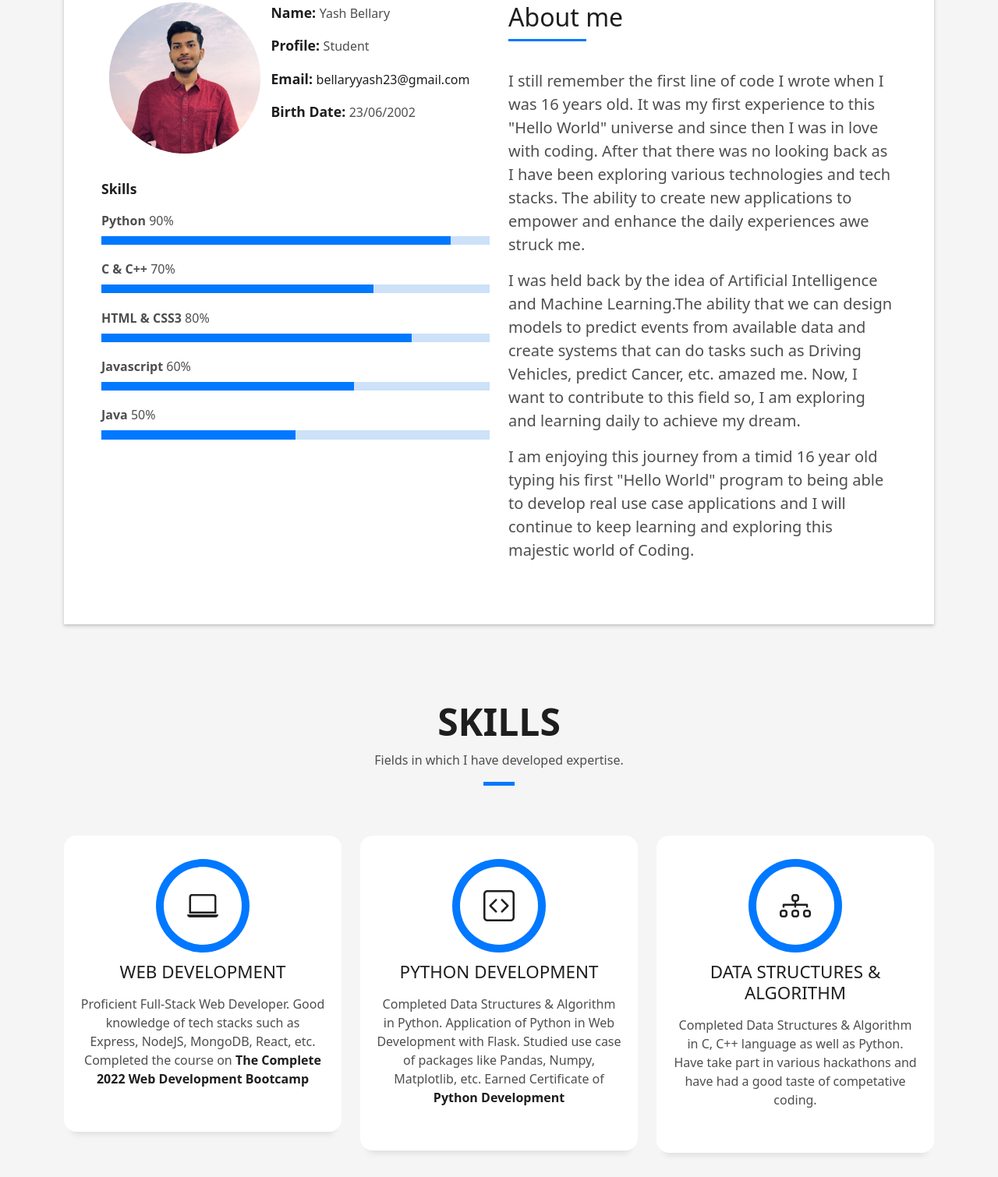
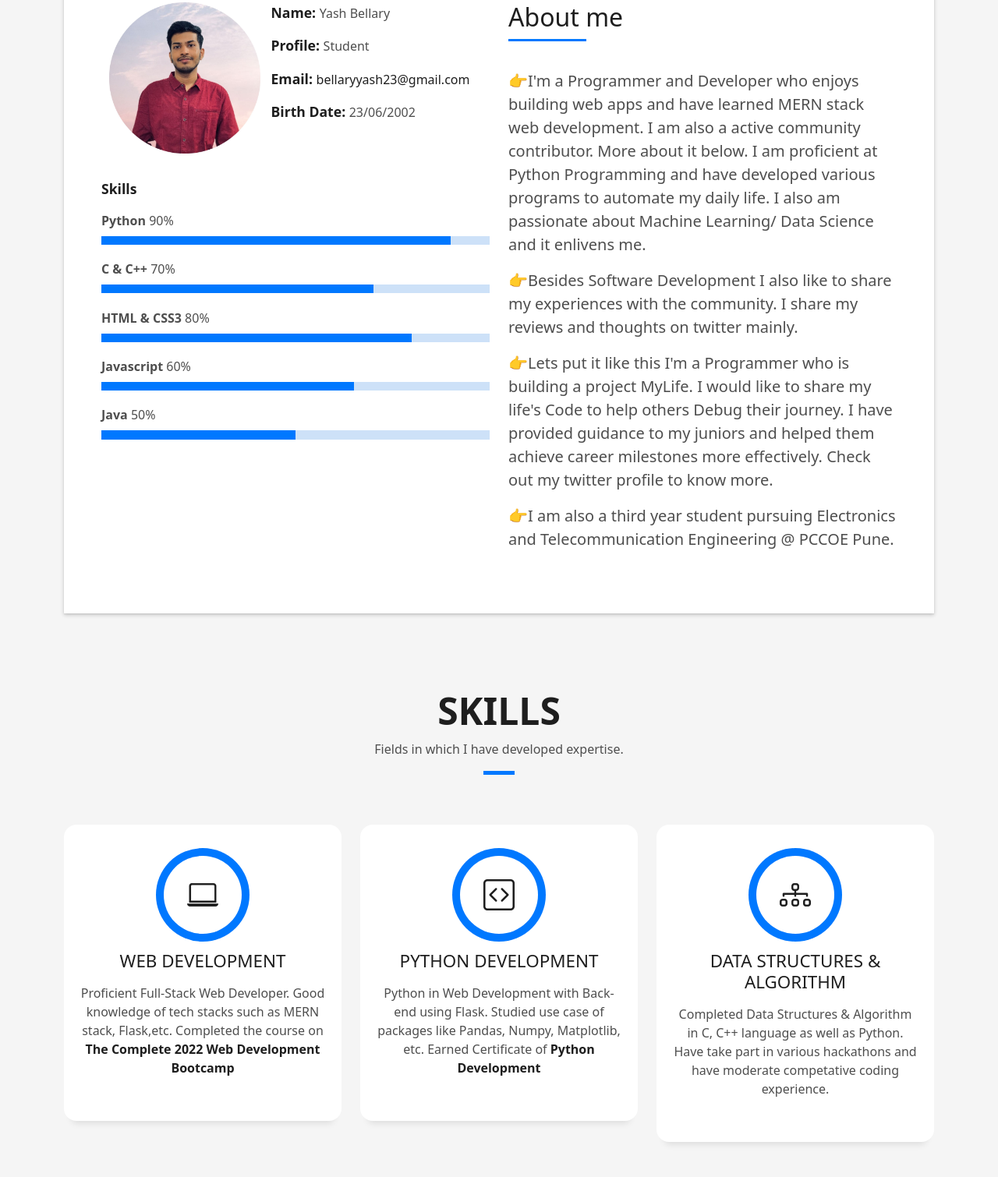
Before and after one commit to bellaryyash23/Personal_Website, a plain HTML site: page index.html in a window 1280 px wide. Shown: the part 925-2435 px from the top of the page at 78% size. Drawn offline with Linux system fonts and the light colour scheme.

Commit message:
Modify About me message

```diff
--- a/index.html
+++ b/index.html
@@ -139,14 +139,17 @@
                       </h5>
                     </div>
                     <p class="lead">
-                      I still remember the first line of code I wrote when I was 16 years old. It was my first experience to this "Hello World" universe and since then I was in love with coding. After that there was no looking back as I have been exploring various technologies and tech stacks. The ability to create new applications to empower and enhance the daily experiences awe struck me.
+                      👉I'm a Programmer and Developer who enjoys building web apps and have learned MERN stack web development. I am also a active community contributor. More about it below. I am proficient at Python Programming and have developed various programs to automate my daily life. I also am passionate about Machine Learning/ Data Science and it enlivens me.
                     </p>
                     <p class="lead">
-                      I was held back by the idea of Artificial Intelligence and Machine Learning.The ability that we can design models to predict events from available data and create systems that can do tasks such as Driving Vehicles, predict Cancer, etc. amazed me.
-                      Now, I want to contribute to this field so, I am exploring and learning daily to achieve my dream.
+                      👉Besides Software Development I also like to share my experiences with the community. I share my reviews and thoughts on twitter mainly.
                     </p>
                     <p class="lead">
-                      I am enjoying this journey from a timid 16 year old typing his first "Hello World" program to being able to develop real use case applications and I will continue to keep learning and exploring this majestic world of Coding.
+                      👉Lets put it like this I'm a Programmer who is building a project MyLife. I would like to share my life's Code to help others Debug their journey. I have provided guidance to my juniors and helped them achieve career milestones more effectively.
+                      Check out my twitter profile to know more.
+                    </p>
+                    <p class="lead">
+                      👉I am also a third year student pursuing Electronics and Telecommunication Engineering @ PCCOE Pune.
                     </p>
                   </div>
                 </div>
@@ -182,8 +185,7 @@
               <div class="service-content">
                 <h2 class="s-title">Web Development</h2>
                 <p class="s-description text-center">
-                  Proficient Full-Stack Web Developer. Good knowledge of tech stacks such as Express,
-                  NodeJS, MongoDB, React, etc.
+                  Proficient Full-Stack Web Developer. Good knowledge of tech stacks such as MERN stack, Flask,etc.
                   Completed the course on <strong><a href="https://www.udemy.com/certificate/UC-1d1e7da7-c3cd-409a-a825-af5db8aac8a5/" target="_blank" rel="noopener noreferrer">The Complete 2022 Web Development Bootcamp</a></strong>
                 </p>
               </div>
@@ -197,7 +199,7 @@
               <div class="service-content">
                 <h2 class="s-title">Python Development</h2>
                 <p class="s-description text-center">
-                  Completed Data Structures & Algorithm in Python. Application of Python in Web Development with Flask.
+                  Python in Web Development with Back-end using Flask.
                   Studied use case of packages like Pandas, Numpy, Matplotlib, etc. Earned Certificate of <strong><a href="https://www.udemy.com/certificate/UC-6460cb5f-93c6-470a-a5b4-d5345225cd6f/?utm_source=sendgrid.com&utm_medium=email&utm_campaign=email" target="_blank" rel="noopener noreferrer">Python Development</a></strong>
                 </p>
               </div>
@@ -212,7 +214,7 @@
                 <h2 class="s-title">Data Structures & Algorithm</h2>
                 <p class="s-description text-center">
                   Completed Data Structures & Algorithm in C, C++ language as well as Python. Have take part in various
-                  hackathons and have had a good taste of competative coding.
+                  hackathons and have moderate competative coding experience.
                 </p>
               </div>
             </div>
@@ -239,7 +241,7 @@
               <div class="service-content">
                 <h2 class="s-title">Responsive Web Design</h2>
                 <p class="s-description text-center">
-                  At Good grips with Bootstrap for designing and building responsive websites. Also, done free courses of UI development and
+                  At good grips with Bootstrap for designing and building responsive websites. Also, done free courses of UI development and
                   Photoshop designing which helps to develop attractive websites.
                 </p>
               </div>
@@ -451,7 +453,7 @@
                     <div class="more-info">
                       <p class="lead">
                         Just as John Seely Brown quoted "Conversation is a catalyst for innovation". Want to know more about me ? Feel free to contact me to share any of your innovative ideas or even for
-                        a friendly chat. You can reach out to me on any of the social sites mentioned below. For any formal queires I apperciate a mail.
+                        a friendly chat. You can reach out to me on any of the social sites mentioned below. For any formal queries reach out to me via email.
                         Looking forward to some gripping conversations.
                       </p>
                       <ul class="list-ico">
```
